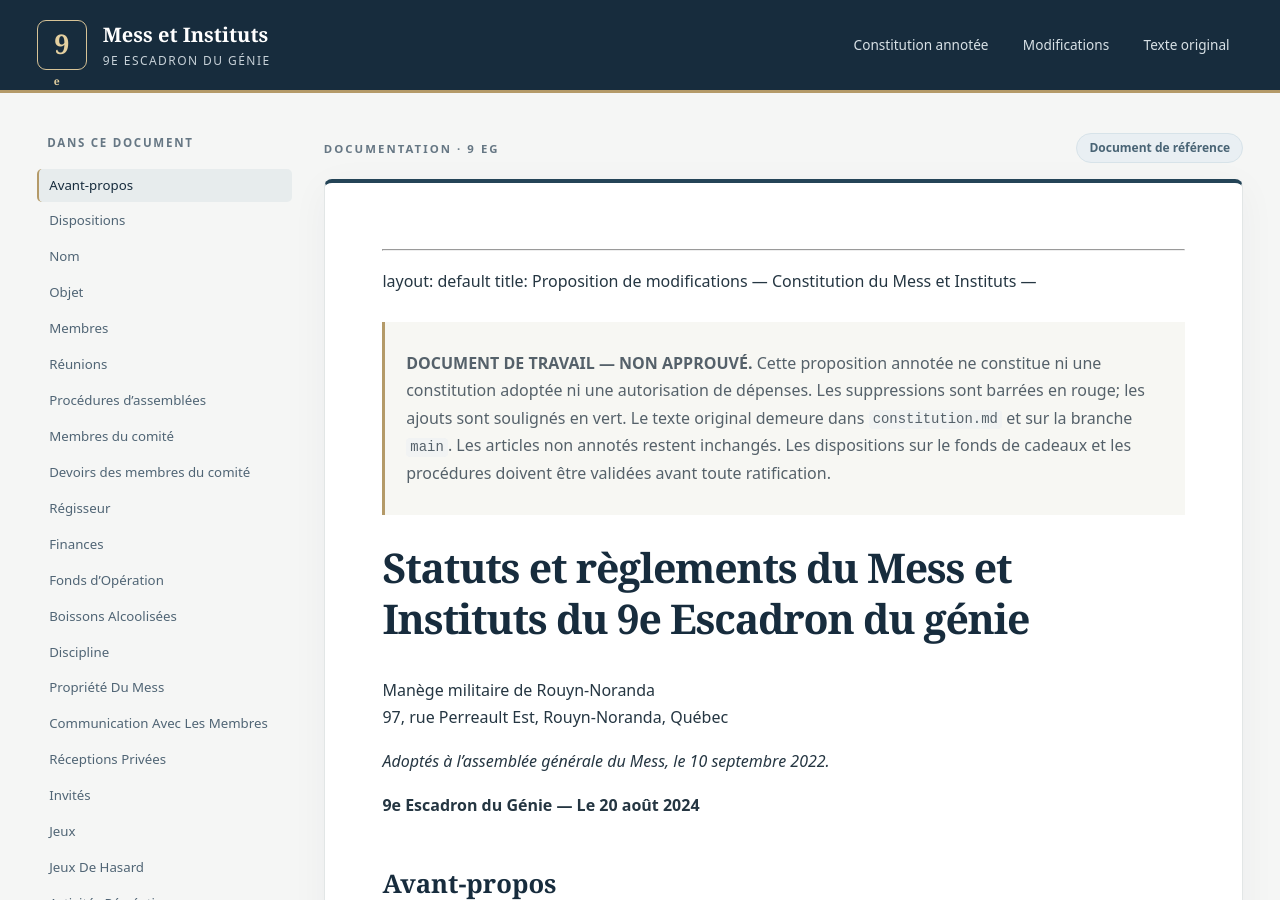
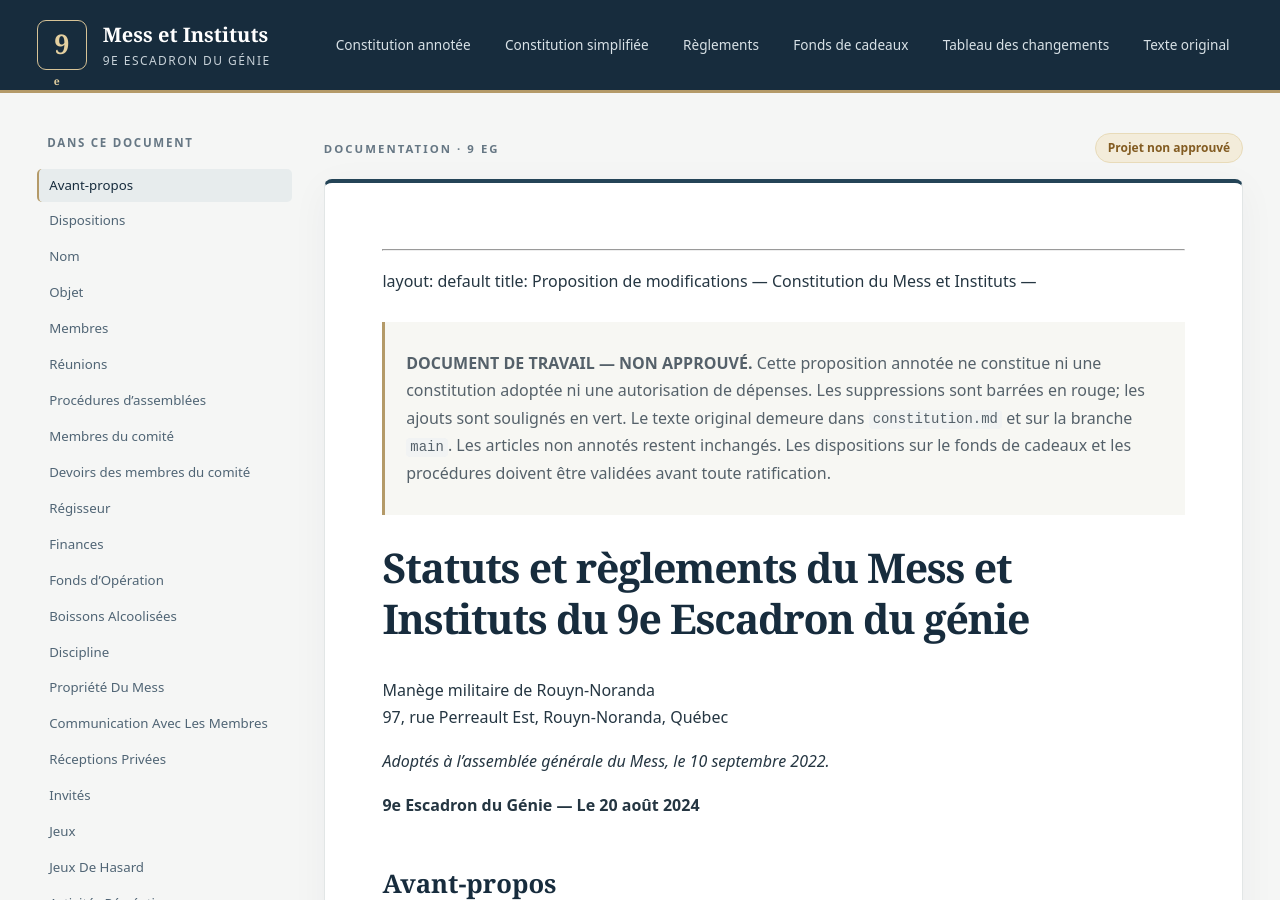
Before and after one commit to shocktubeM81/mess-9eg, a Jekyll site: the page built from index.md, in a window 1280 px wide and 900 px high. Built offline with Jekyll 4.4.1, drawn with Linux system fonts in a browser that asks for light colours.

Commit message:
Ajouter les nouvelles pages réglementaires à la navigation

```diff
--- a/_layouts/default.html
+++ b/_layouts/default.html
@@ -25,7 +25,10 @@
         </a>
         <nav class="top-nav" aria-label="Navigation principale">
           <a href="{{ '/proposition-modifications.html' | relative_url }}" {% if page.path == 'proposition-modifications.md' %}aria-current="page"{% endif %}>Constitution annotée</a>
-          <a href="{{ '/comparaison.html' | relative_url }}" {% if page.path == 'comparaison.md' %}aria-current="page"{% endif %}>Modifications</a>
+          <a href="{{ '/constitution-simplifiee.html' | relative_url }}" {% if page.path == 'constitution-simplifiee.md' %}aria-current="page"{% endif %}>Constitution simplifiée</a>
+          <a href="{{ '/reglements-mess.html' | relative_url }}" {% if page.path == 'reglements-mess.md' %}aria-current="page"{% endif %}>Règlements</a>
+          <a href="{{ '/reglement-fonds-cadeaux.html' | relative_url }}" {% if page.path == 'reglement-fonds-cadeaux.md' %}aria-current="page"{% endif %}>Fonds de cadeaux</a>
+          <a href="{{ '/comparaison.html' | relative_url }}" {% if page.path == 'comparaison.md' %}aria-current="page"{% endif %}>Tableau des changements</a>
           <a href="{{ '/constitution.html' | relative_url }}" {% if page.path == 'constitution.md' %}aria-current="page"{% endif %}>Texte original</a>
         </nav>
       </div>
@@ -51,7 +54,7 @@
           {% if page.path == 'proposition-modifications.md' or page.path == 'comparaison.md' %}
           <span class="status-label">Projet non approuvé</span>
           {% else %}
-          <span class="status-label status-neutral">Document de référence</span>
+          {% if page.path == 'constitution.md' %}<span class="status-label status-neutral">Document de référence</span>{% else %}<span class="status-label">Projet non approuvé</span>{% endif %}
           {% endif %}
         </div>
 
```
